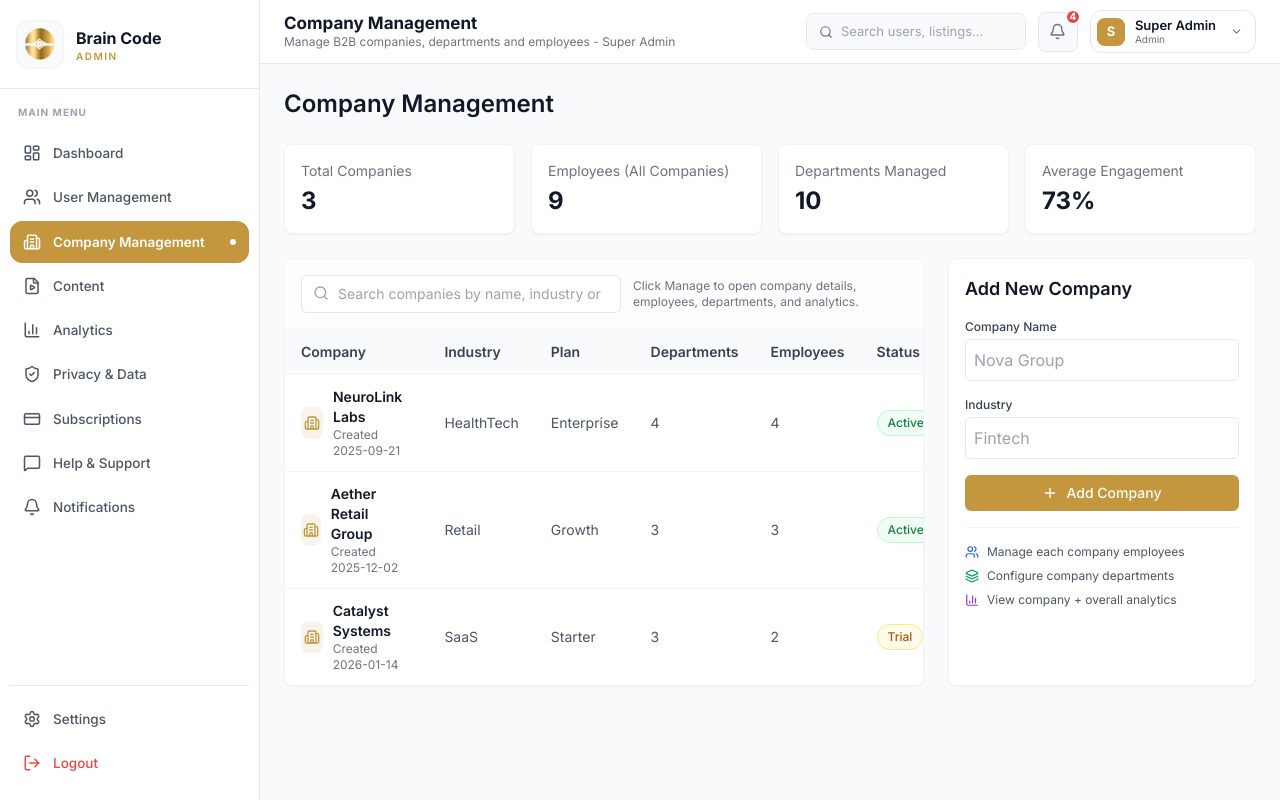
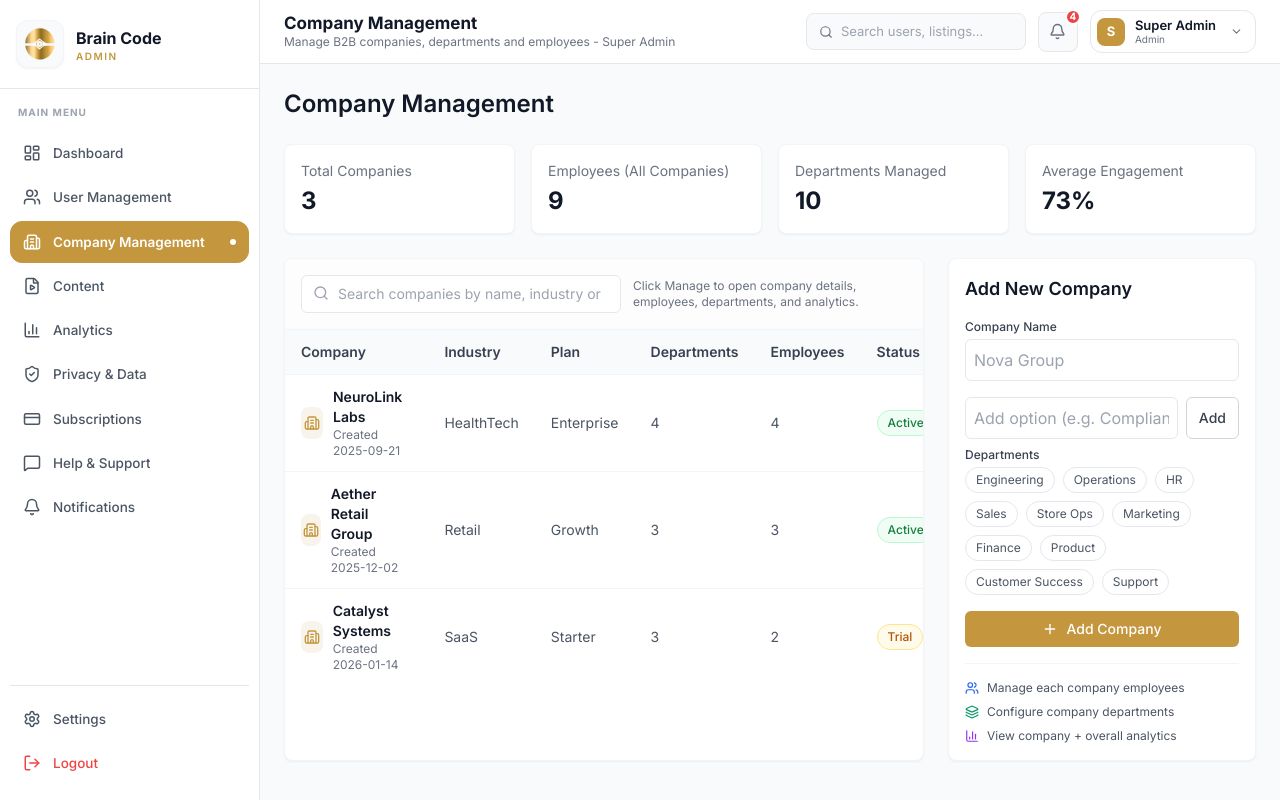
Before and after one commit to muhammadJawadm/brain-code-app, a React (Vite) app: page /companies in a window 1280 px wide. Built offline with nearby package versions, Linux system fonts and the light colour scheme.

Commit message:
add the multple optoin in departents in company section

```diff
--- a/src/data/companyStore.js
+++ b/src/data/companyStore.js
@@ -126,6 +126,23 @@ export function getCompanyById(companyId) {
 
 export function addCompany(payload) {
   const base = getCompanies()
+  const normalizedDepartmentNames = Array.isArray(payload.departments)
+    ? Array.from(
+        new Set(
+          payload.departments
+            .map((department) => (typeof department === "string" ? department.trim() : ""))
+            .filter(Boolean)
+        )
+      )
+    : []
+
+  const departments = normalizedDepartmentNames.map((name, index) => ({
+    id: `dep-${Date.now()}-${index + 1}`,
+    name,
+    head: "TBD",
+    employeeCount: 0,
+  }))
+
   const nextCompany = {
     id: `cmp-${Date.now()}`,
     name: payload.name,
@@ -142,7 +159,7 @@ export function addCompany(payload) {
       { name: "May", activeEmployees: 0, sessions: 0 },
       { name: "Jun", activeEmployees: 0, sessions: 0 },
     ],
-    departments: [],
+    departments,
     employees: [],
   }
 
--- a/src/pages/Companies.jsx
+++ b/src/pages/Companies.jsx
@@ -11,17 +11,81 @@ const statusStyles = {
 
 const metricTileBase = "bg-white p-4 rounded-lg shadow-sm border border-gray-100"
 
+const asOptions = (items) => items.map((item) => ({ value: item, label: item }))
+
+const MultiSelectChips = ({ title, options, selected, onChange }) => {
+  const handleToggle = (value) => {
+    if (selected.includes(value)) {
+      onChange(selected.filter((item) => item !== value))
+      return
+    }
+
+    onChange([...selected, value])
+  }
+
+  return (
+    <div>
+      <label className="block text-xs font-medium text-gray-700 mb-1">{title}</label>
+      <div className="flex flex-wrap gap-2">
+        {options.map((option) => {
+          const active = selected.includes(option.value)
+          return (
+            <button
+              type="button"
+              key={option.value}
+              onClick={() => handleToggle(option.value)}
+              className={`px-2.5 py-1 rounded-full text-xs border transition-colors ${
+                active
+                  ? "bg-[#C4963D]/15 text-[#8A6422] border-[#C4963D]/30"
+                  : "bg-white text-gray-600 border-gray-200 hover:border-gray-300"
+              }`}
+            >
+              {option.label}
+            </button>
+          )
+        })}
+      </div>
+    </div>
+  )
+}
+
 export default function Companies() {
   const [companies, setCompanies] = useState([])
   const [query, setQuery] = useState("")
+  const [customDepartmentOption, setCustomDepartmentOption] = useState("")
+  const [customDepartmentOptions, setCustomDepartmentOptions] = useState([])
   const [form, setForm] = useState({
     name: "",
-    industry: "",
+    departments: [],
+    plan: "Growth",
+    status: "Active",
+    avgEngagement: 70,
   })
 
   useEffect(() => {
     setCompanies(getCompanies())
   }, [])
+
+  const departmentOptions = useMemo(() => {
+    const fromCompanies = companies.flatMap((company) =>
+      (company.departments || []).map((department) => department?.name).filter(Boolean)
+    )
+
+    return Array.from(
+      new Set([
+        ...fromCompanies,
+        "Engineering",
+        "Operations",
+        "HR",
+        "Sales",
+        "Finance",
+        "Marketing",
+        "Support",
+        "Product",
+        ...customDepartmentOptions,
+      ])
+    )
+  }, [companies, customDepartmentOptions])
 
   const filtered = useMemo(() => {
     const search = query.trim().toLowerCase()
@@ -30,7 +94,9 @@ export default function Companies() {
     }
 
     return companies.filter((company) => {
-      return [company.name, company.industry, company.plan, company.status]
+      const departmentsText = (company.departments || []).map((department) => department.name).join(" ")
+
+      return [company.name, company.industry, company.plan, company.status, departmentsText]
         .join(" ")
         .toLowerCase()
         .includes(search)
@@ -56,7 +122,7 @@ export default function Companies() {
 
     const created = addCompany({
       name: form.name.trim(),
-      industry: form.industry.trim(),
+      departments: form.departments,
       plan: form.plan,
       status: form.status,
       avgEngagement: Number(form.avgEngagement) || 65,
@@ -65,10 +131,36 @@ export default function Companies() {
     setCompanies((prev) => [created, ...prev])
     setForm({
       name: "",
-      industry: "",
+      departments: [],
       plan: "Growth",
       status: "Active",
       avgEngagement: 70,
+    })
+  }
+
+  const onAddDepartmentOption = () => {
+    const nextOption = customDepartmentOption.trim()
+    if (!nextOption) {
+      return
+    }
+
+    const alreadyExists = departmentOptions.some((option) => option.toLowerCase() === nextOption.toLowerCase())
+    if (!alreadyExists) {
+      setCustomDepartmentOptions((prev) => [...prev, nextOption])
+    }
+
+    setCustomDepartmentOption("")
+
+    setForm((prev) => {
+      const hasDepartment = prev.departments.some((department) => department.toLowerCase() === nextOption.toLowerCase())
+      if (hasDepartment) {
+        return prev
+      }
+
+      return {
+        ...prev,
+        departments: [...prev.departments, nextOption],
+      }
     })
   }
 
@@ -186,14 +278,29 @@ export default function Companies() {
               placeholder="Nova Group"
             />
           </div>
-          <div>
-            <label className="block text-xs font-medium text-gray-700 mb-1">Industry</label>
-            <input
-              type="text"
-              value={form.industry}
-              onChange={(event) => setForm((prev) => ({ ...prev, industry: event.target.value }))}
-              className="w-full border p-2 rounded-md"
-              placeholder="Fintech"
+          <div className="space-y-2">
+            <div className="flex gap-2">
+              <input
+                type="text"
+                value={customDepartmentOption}
+                onChange={(event) => setCustomDepartmentOption(event.target.value)}
+                className="w-full border p-2 rounded-md"
+                placeholder="Add option (e.g. Compliance)"
+              />
+              <button
+                type="button"
+                onClick={onAddDepartmentOption}
+                className="px-3 py-2 rounded-md border border-gray-300 text-sm font-medium text-gray-700 hover:bg-gray-50"
+              >
+                Add
+              </button>
+            </div>
+
+            <MultiSelectChips
+              title="Departments"
+              options={asOptions(departmentOptions)}
+              selected={form.departments}
+              onChange={(value) => setForm((prev) => ({ ...prev, departments: value }))}
             />
           </div>
 
```
